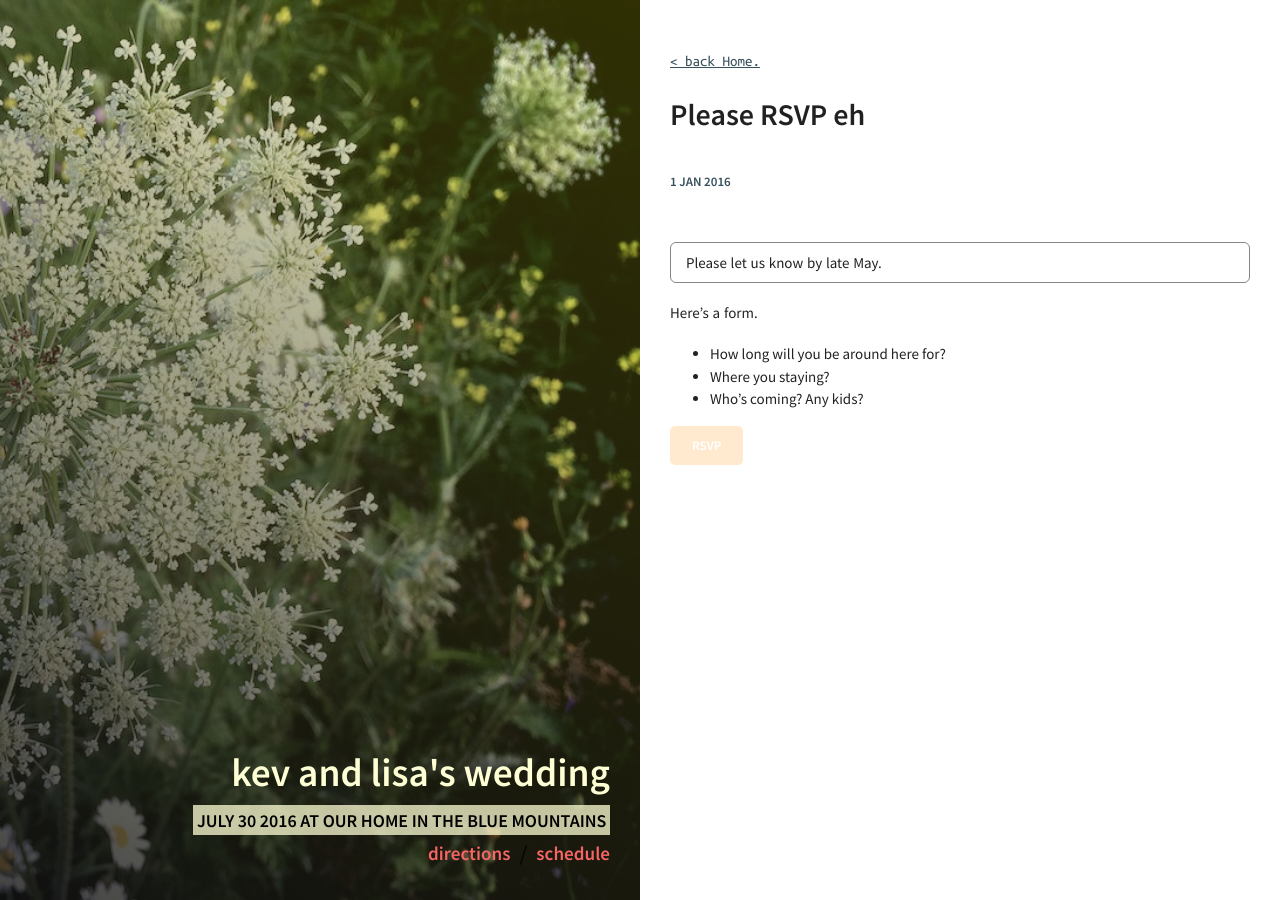
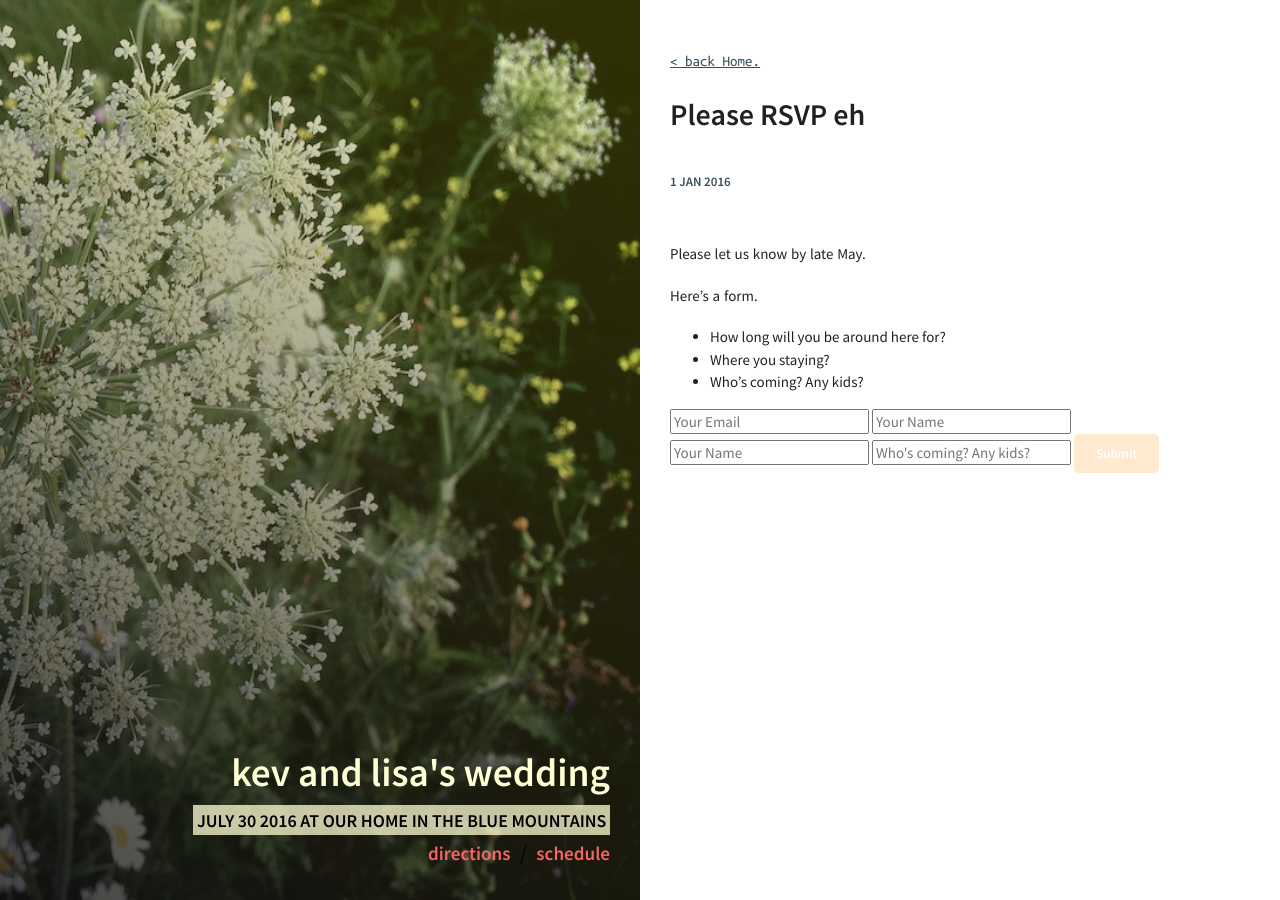
Before and after one commit to kevwalsh/carota, a Jekyll site: the page built from _posts/2016-01-01-rsvp.md, in a window 1280 px wide. Built offline with Jekyll 4.4.1, drawn with Linux system fonts in a browser that asks for light colours.

Commit message:
content updates

```diff
--- a/_posts/2016-01-01-rsvp.md
+++ b/_posts/2016-01-01-rsvp.md
@@ -8,7 +8,6 @@ comments: true
 
 
 Please let us know by late May.
-{: .notice .danger}
 
 Here's a form.
 
@@ -16,7 +15,14 @@ Here's a form.
  * Where you staying?
  * Who's coming?  Any kids?
 
+ <div markdown="0">
+ <form accept-charset="UTF-8" action="https://formkeep.com/f/XXXXXXXXXXXX" method="POST">
+   <input type="email" name="email" placeholder="Your Email">
+   <input type="text" name="name" placeholder="Your Name">
+   <input type="text" name="camping" placeholder="Your Name">
+   <input type="text" name="who" placeholder="Who's coming? Any kids?">
+   <input type="hidden" name="utf8" value="✓">
+   <button class="btn btn-success" type="submit">Submit</button>
+ </form>
 
-
-
- <div markdown="0"><a href="#" class="btn btn-success">RSVP</a></div>
+</div>
```
Also changed, not shown: _posts/2016-01-01-where-to-sleep.md (+8 -4 lines).
